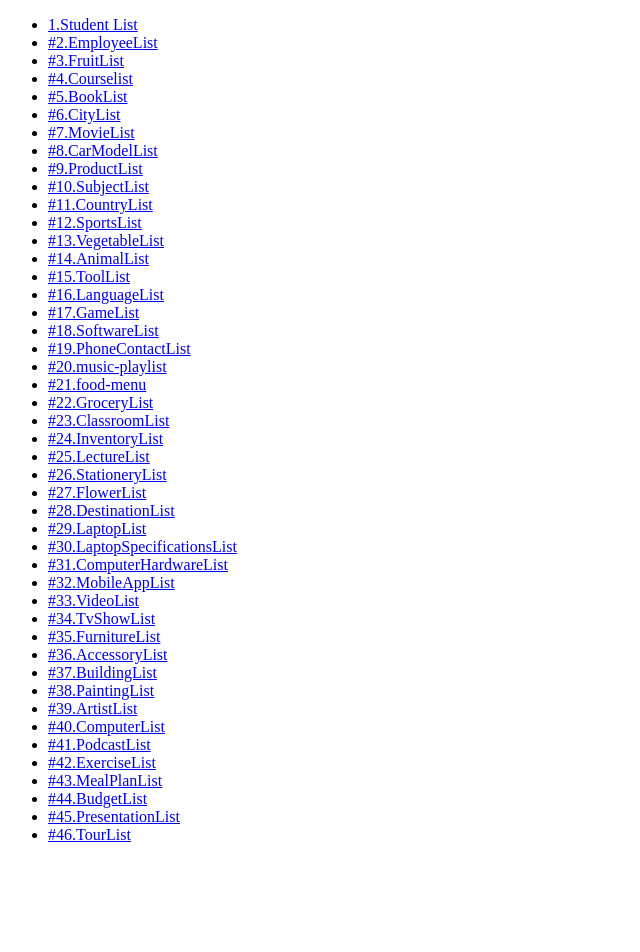
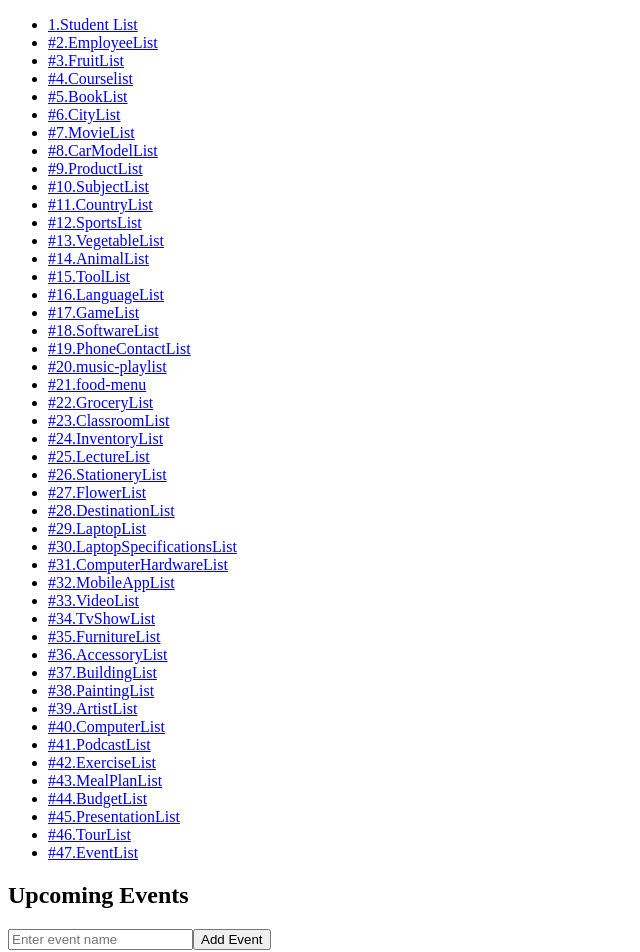
Before and after one commit to ChristineMaitom/AngularDataStructures, an Angular app: page /event-list in a window 1280 px wide. Before the commit this address led to /. Shown: the top 952 px of the page, without its empty margins (0-640 px from the left). Before the commit the page ends 860 px from the top, so only its background shows below. Built offline with nearby package versions, Linux system fonts and the light colour scheme.

Commit message:
#47 Event List

```diff
--- a/src/app/app.component.html
+++ b/src/app/app.component.html
@@ -46,6 +46,7 @@
     <li><a routerLink="budget-list">#44.BudgetList</a></li>
     <li><a routerLink="presentation-list">#45.PresentationList</a></li>
     <li><a routerLink="tour-list">#46.TourList</a></li>
+    <li><a routerLink="event-list">#47.EventList</a></li>
 
 
 
--- a/src/app/app.module.ts
+++ b/src/app/app.module.ts
@@ -51,6 +51,7 @@ import {MealPlanListComponent} from "./components/meal-plan-list/meal-plan-list.
 import {BudgetListComponent} from "./components/budget-list/budget-list.component";
 import {PresentationListComponent} from "./components/presentation-list/presentation-list.component";
 import {TourListComponent} from "./components/tour-list/tour-list.component";
+import {EventListComponent} from "./components/event-list/event-list.component";
 
 
 const routes: Routes = [
@@ -101,7 +102,7 @@ const routes: Routes = [
   {path: 'budget-list', component:BudgetListComponent},
   {path: 'presentation-list', component:PresentationListComponent},
   {path: 'tour-list', component:TourListComponent},
-
+  {path: 'event-list', component:EventListComponent},
 
 
 
@@ -164,6 +165,7 @@ const routes: Routes = [
     BudgetListComponent,
     PresentationListComponent,
     TourListComponent,
+    EventListComponent,
 
 
 
--- /dev/null
+++ b/src/app/components/event-list/event-list.component.html
@@ -0,0 +1,15 @@
+<div class="event-list">
+  <h2>Upcoming Events</h2>
+
+  <input
+    type="text"
+    [(ngModel)]="newEvent"
+    placeholder="Enter event name"
+    class="event-input"
+  />
+  <button (click)="addEvent()" class="add-button">Add Event</button>
+
+  <ul>
+    <li *ngFor="let event of events">{{ event }}</li>
+  </ul>
+</div>
--- /dev/null
+++ b/src/app/components/event-list/event-list.component.ts
@@ -0,0 +1,18 @@
+import { Component } from '@angular/core';
+
+@Component({
+  selector: 'app-event-list',
+  templateUrl: './event-list.component.html',
+  styleUrl: './event-list.component.css'
+})
+export class EventListComponent {
+  newEvent: string = '';
+  events: string[] = [];
+
+  addEvent(): void {
+    if (this.newEvent.trim()) {
+      this.events.push(this.newEvent.trim());
+      this.newEvent = '';
+    }
+  }
+}
```
Also changed, not shown: src/app/components/event-list/event-list.component.css (added), 1 other file (tests, documents, lock files or other folders).
